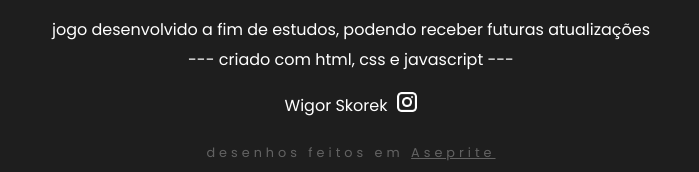
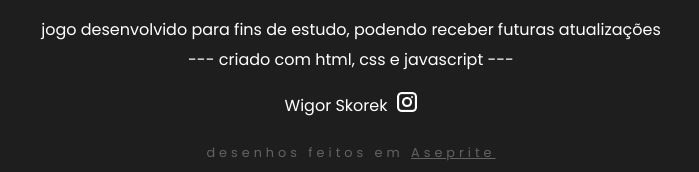
Before and after one commit to Wigorsk/infinity-run-game, a plain HTML site: page index.html in a window 1280 px wide. Shown: the part 865-1037 px from the top of the page, 289-988 px from the left. Drawn offline with Linux system fonts and the light colour scheme.

```diff
--- a/index.html
+++ b/index.html
@@ -61,7 +61,7 @@
         <header><h1>Infinity Run</h1></header> <!--TÍTULO-->
 
         <div class="text">
-            <p>jogo desenvolvido a fim de estudos, podendo receber futuras atualizações</p>
+            <p>jogo desenvolvido para fins de estudo, podendo receber futuras atualizações</p>
             <p> --- criado com html, css e javascript --- </p>
         </div>
 
```
Also changed, not shown: 1 other file.
